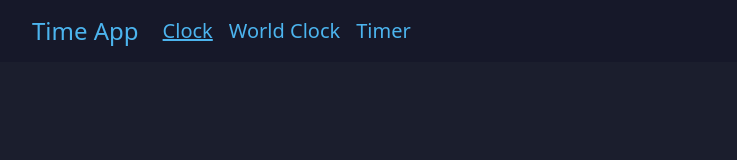
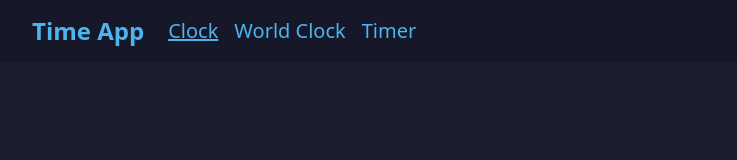
Before and after one commit to LugpDev2022/time-app, a React (Vite) app: page / in a window 1280 px wide. Shown: the top 160 px of the page, without its empty margins (50-787 px from the left). Built offline with nearby package versions, Linux system fonts and the light colour scheme.

Commit message:
On AppNavbar, put the app name on bold font

```diff
--- a/src/components/AppNavbar.jsx
+++ b/src/components/AppNavbar.jsx
@@ -6,7 +6,7 @@ export const AppNavbar = () => (
   <Navbar expand='md' bg='dark' variant='dark'>
     <Container>
       <Navbar.Brand>
-        <Link to='/' className='text-decoration-none text-primary fs-4'>
+        <Link to='/' className='text-decoration-none text-primary fs-4 fw-bold'>
           Time App
         </Link>
       </Navbar.Brand>
```
